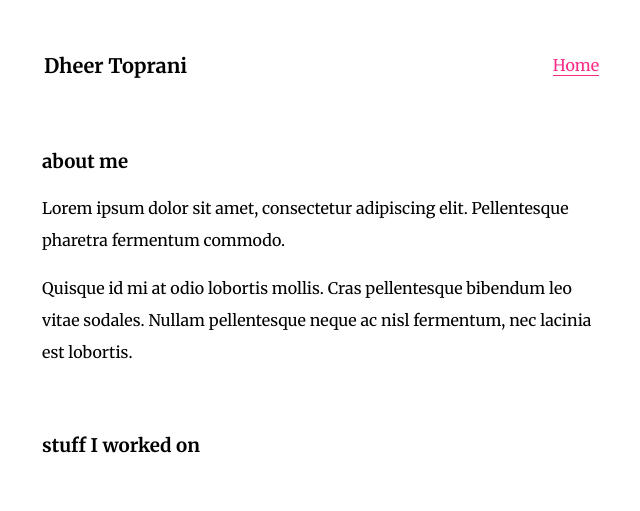
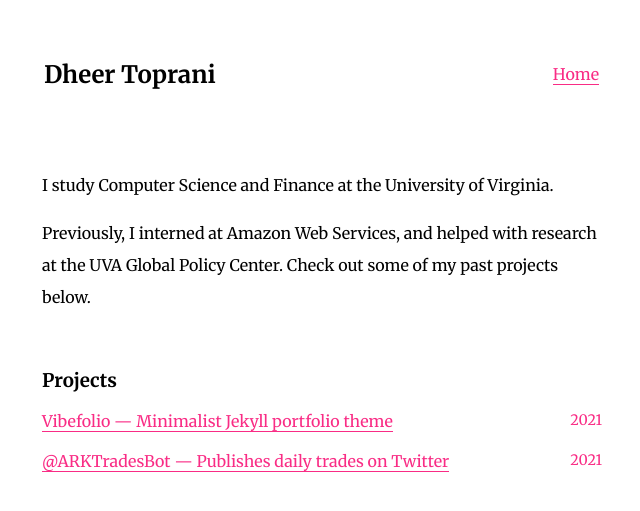
Before and after one commit to dheerkt/vibefolio, a Jekyll site: the page built from index.md, in a window 1280 px wide. Shown: the top 511 px of the page, without its empty margins (318-958 px from the left). Built offline with Jekyll 4.4.1, drawn with Linux system fonts in a browser that asks for light colours.

Commit message:
Added projects collection and table

```diff
--- a/_config.yml
+++ b/_config.yml
@@ -1,3 +1,6 @@
 title: "Dheer Toprani"
-about: >-
-  I study Computer Science and Finance at the University of Virginia.
+
+collections:
+  projects:
+    output: true
+    permalink: /projects/:path/
--- a/_includes/header.html
+++ b/_includes/header.html
@@ -1,7 +1,7 @@
 <header>
     <table>
         <tr>
-            <td class="logo">{{ site.title }}</td>
+            <td class="logo"><a href="{{ site.url }}"><h2>{{ site.title }}</h2></a></td>
             <td>{% include navigation.html %}</td>
         </tr>
     </table>
--- /dev/null
+++ b/_includes/projects.html
@@ -0,0 +1,14 @@
+<h3>Projects</h3>
+
+<ul class="projects">
+    {% assign projs = site.projects | sort: 'yyyymm' | reverse %}
+    {% for proj in projs %}
+    <li>
+        <a {% if proj.link %} href="{{ proj.link }}" {% else %} href="{{ proj.url }}" {% endif %}>
+            <span class="desc">{{ proj.title }} &mdash; {{ proj.brief }}</span>
+            <span class="year">{{ proj.yyyymm | slice: 0, 4 }}</span>
+        </a>
+    </li>
+    <br><br>
+    {% endfor %}
+</ul>
--- a/_layouts/home.html
+++ b/_layouts/home.html
@@ -7,7 +7,10 @@
 <body>
     <div class="container">
         {% include header.html %}
-        {{ content }}
+        <div class="wrapper">
+            {{ content }}
+        </div>
+        {% include projects.html %}
     </div>
 </body>
 </html>
--- a/_layouts/page.html
+++ b/_layouts/page.html
@@ -1,5 +1,5 @@
 ---
 layout: default
 ---
-
+yoyo
 {{ content }}
--- a/index.md
+++ b/index.md
@@ -4,12 +4,6 @@ title: Home
 navigation_weight: 1
 ---
 
-### about me
+I study Computer Science and Finance at the University of Virginia.
 
-Lorem ipsum dolor sit amet, consectetur adipiscing elit. Pellentesque pharetra fermentum commodo.
-
-Quisque id mi at odio lobortis mollis. Cras pellentesque bibendum leo vitae sodales. Nullam pellentesque neque ac nisl fermentum, nec lacinia est lobortis.
-
-<br>
-
-### stuff I worked on
+Previously, I interned at Amazon Web Services, and helped with research at the UVA Global Policy Center. Check out some of my past projects below.
--- a/style.css
+++ b/style.css
@@ -7,6 +7,11 @@ body {
 .container {
 	margin: 0 auto;
 	width: 560px;
+}
+
+a {
+	text-decoration: none;
+	color: #F92C85;
 }
 
 header {
@@ -20,10 +25,13 @@ header table {
 }
 
 .logo {
-	font-size: 1.25em;
 	font-weight: 800;
 	padding-left: 0;
 	flex: 1;
+}
+
+.logo a {
+	color: #000;
 }
 
 .main-nav ul {
@@ -37,8 +45,6 @@ header table {
 }
 
 .main-nav ul li a {
-	text-decoration: none;
-	color: #F92C85;
 	text-align: center
 }
 
@@ -50,6 +56,26 @@ header table {
 	border-bottom: 1px solid #F92C85;
 }
 
+.wrapper {
+	margin-bottom: 10%;
+}
+
 p {
 	line-height: 2em;
 }
+
+ul.projects {
+	width: 100%;
+	padding: 0;
+	list-style-type: none;
+}
+
+ul.projects li a span.desc {
+	float:left;
+	border-bottom: 1px solid #F92C85;
+}
+
+ul.projects li a span.year {
+	float: right;
+	font-size: 0.9em;
+}
```
Also changed, not shown: _projects/arktradesbot.md (added, +7 -0 lines), _projects/vibefolio.md (added, +7 -0 lines).
